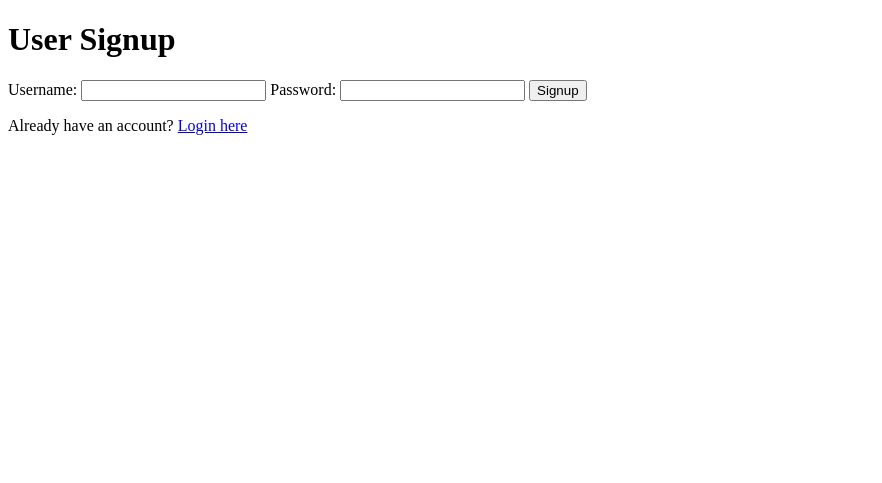
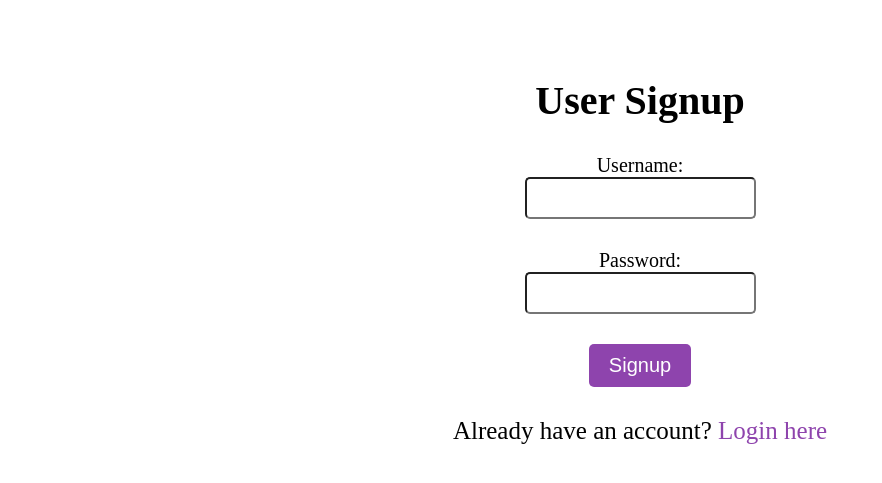
Before and after one commit to Shyxm08/covid_project, a Flask app: page /user_signup in a window 1280 px wide. Shown: the top 483 px of the page, without its empty margins (0-882 px from the left). Run offline with Flask 3, Linux system fonts and the light colour scheme.

Commit message:
signup.html

```diff
--- a/templates/signup.html
+++ b/templates/signup.html
@@ -5,14 +5,14 @@
     <link rel="stylesheet" href="{{ url_for('static', filename='styles.css') }}">
 </head>
 <body>
-    <h1>User Signup</h1>
-    <form action="{{ url_for('user_signup') }}" method="POST">
-        <label for="username">Username:</label>
-        <input type="text" name="username" id="username" required>
-        <label for="password">Password:</label>
-        <input type="password" name="password" id="password" required>
-        <input type="submit" value="Signup">
+    <h1 class="login-title">User Signup</h1>
+    <form action="/user_signup" method="POST">
+        <label for="signup-username" class="login-label">Username:</label>
+        <input type="text" name="username" id="signup-username" class="login-input" required>
+        <label for="signup-password" class="login-label">Password:</label>
+        <input type="password" name="password" id="signup-password" class="login-input" required>
+        <input type="submit" value="Signup" class="login-button">
     </form>
-    <p>Already have an account? <a href="{{ url_for('user_login') }}">Login here</a></p>
+    <p class="signup-link">Already have an account? <a href="{{ url_for('user_login') }}">Login here</a></p>
 </body>
 </html>
```
